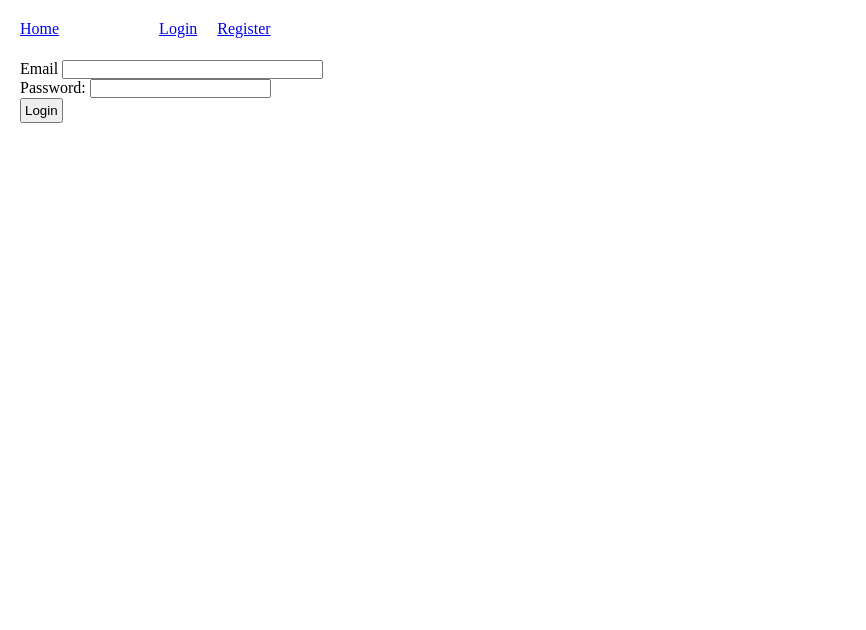
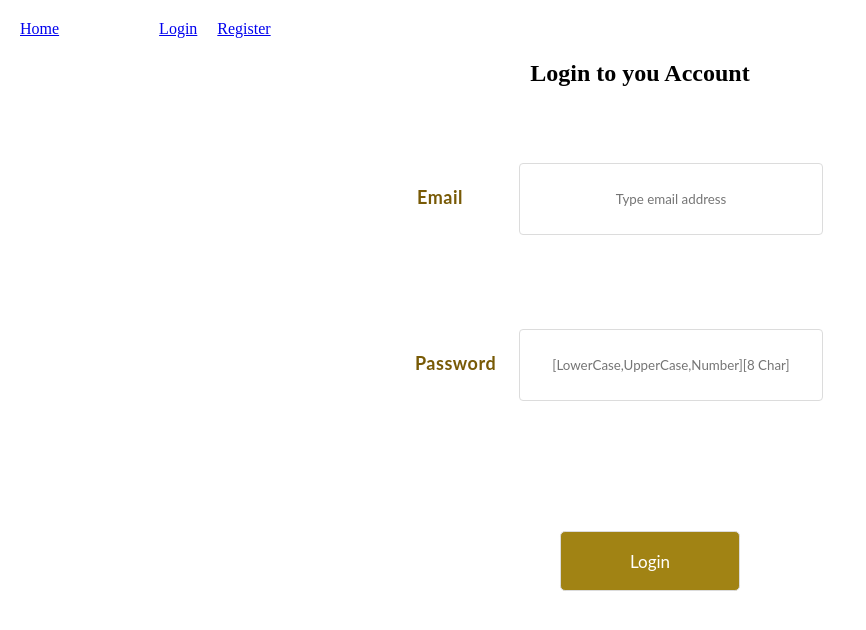
Before and after one commit to jerel1/SEP_2021_L3, a PHP site: page /views/login.php in a window 1280 px wide. Shown: the top 630 px of the page, without its empty margins (0-866 px from the left). Run offline with PHP 8.4, Linux system fonts and the light colour scheme; some web fonts are replaced.

Commit message:
Updated Login.php

```diff
--- a/views/login.php
+++ b/views/login.php
@@ -1,21 +1,56 @@
-<?php
+<!DOCTYPE html>
+<html lang="en">
+<head>
+    <meta charset="UTF-8">
+    <meta http-equiv="X-UA-Compatible" content="IE=edge">
+    <meta name="viewport" content="width=device-width, initial-scale=1.0">
+    <title>Document</title>
+    <link rel="stylesheet" href="/delivery/views/css/register.css">
+
+    <?php
     require_once "./header.php";
 ?>
+</head>
 <body>
-    <section>
+
+    <div id="Login">
+    <h2>Login to you Account</h2>
+    </div>
+
+    <section id="Customer">
         <form action="../controllers/loginController.php" method="POST">
-                <label for="email">Email</label>
-                <input type="email" name="email" id="email" size="30" required><br>
-                <label for="password">Password:</label>
-                <input type="password" name="password" id="password" required><br>
-                <input type="submit" value="Login">
-        </form>
-        <!-- Code snippet 1-1 -->
-        <?php
+        <div id="Contact">
+        <div id="form-control">
+                    <label>Email</label>
+
+                    <input type="email" name="email" id="email" required placeholder="Type email address" title="Email must be valid" onclick="DisplayInfo()" >
+        </div>
+        <br>
+        <br>
+
+        <div id="form-control" >
+                    <label for="">Password</label>
+
+                    <input type="password" name="password" id="password"  id="password"  required placeholder="[LowerCase,UpperCase,Number][8 Char]" >
+        </div>
+        </div>
+
+        <div id="form-control" class="Logon">
+
+            <input type="submit" value="Login"/><br><br>
+            <?php
             if(isset($_SESSION["loginErrorMessage"])) {
                 echo $_SESSION["loginErrorMessage"];
                 unset($_SESSION["loginErrorMessage"]);
             }
         ?>
+
+        </div>
+
+        </form>
+        <!-- Code snippet 1-1 -->
+
     </section>
 </body>
+
+</html>
```
